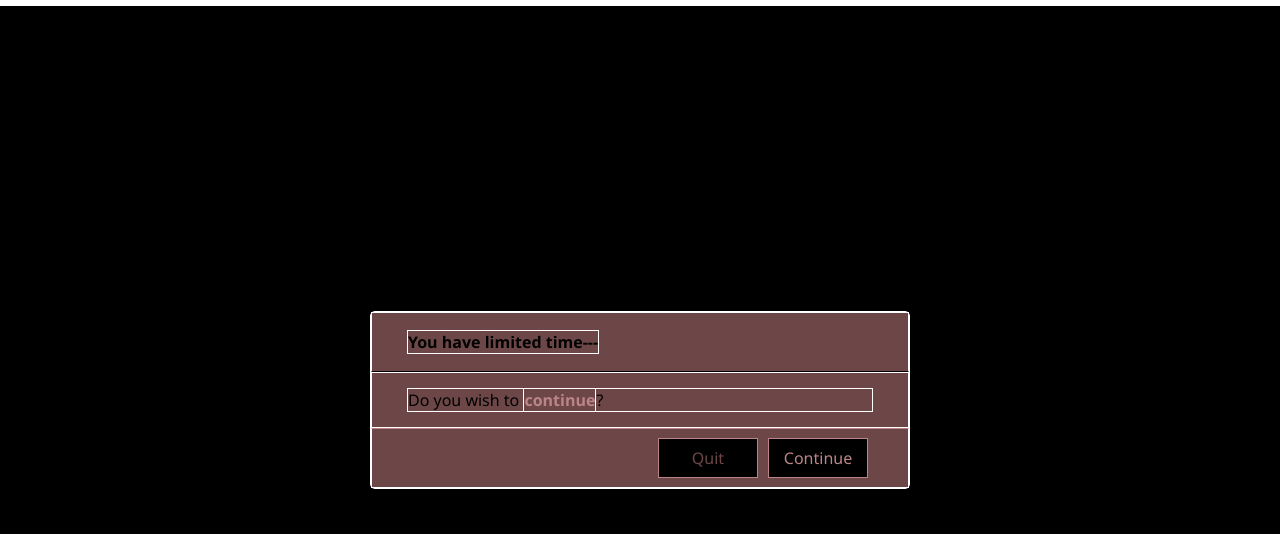
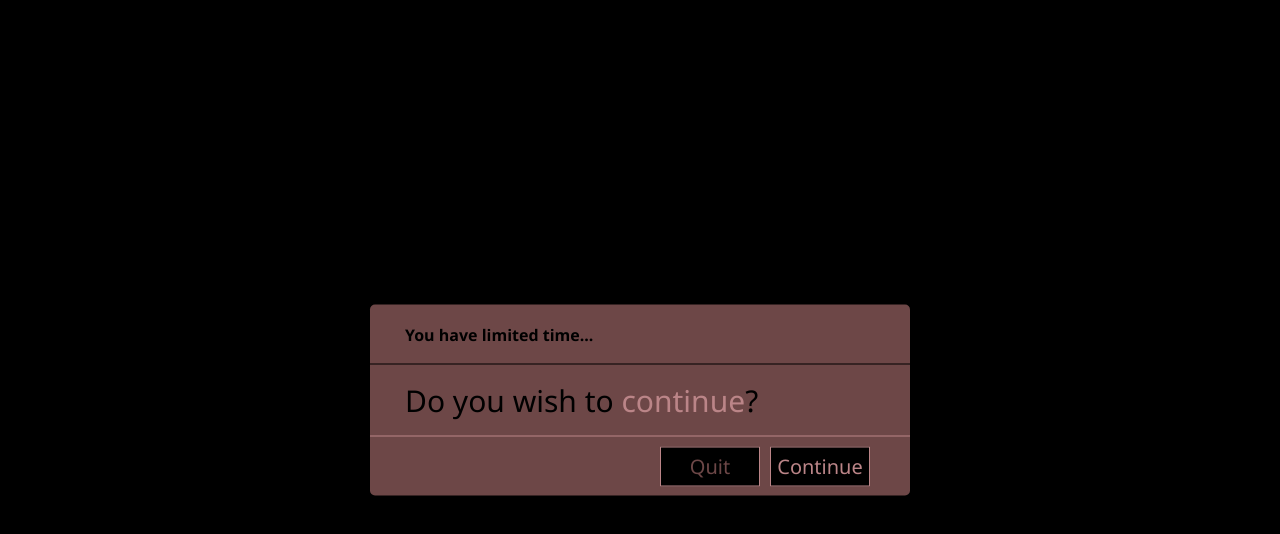
Before and after one commit to bellaborrego38/CSS-Javascript-coding-quiz, a plain HTML site: page index.html in a window 1280 px wide. Both pictures are taken after a click on the button "START". Drawn offline with Linux system fonts and the light colour scheme.

Commit message:
updated styling

```diff
--- a/assets/style.css
+++ b/assets/style.css
@@ -1,7 +1,7 @@
 
 
 * {
-    border: 1px solid white;
+    /* border: 1px solid white; */
      margin: 0;
     padding: 0;
     box-sizing: border-box;
@@ -68,12 +68,12 @@ transition: all 0.3 ease;
 }
 
 .info_box .info_list {
+    font-size:30px ;
     padding: 15px 35px;
 
 }
 
 .info_box .info_list .info span {
-    font-weight: 600;
     color:  #bb8588;
 
 }
@@ -96,7 +96,7 @@ transition: all 0.3 ease;
     border: 1px solid  #bb8588;
     background: black;
     color:  #bb8588;
-    font-size: 16px;
+    font-size: 20px;
     font-weight: 500;
     cursor: pointer;
     transition: 1s ease;
--- a/index.html
+++ b/index.html
@@ -31,7 +31,7 @@
 
             <div class="info_box">
                 <div class="info_title">
-                    <span>You have limited time---</span>
+                    <span>You have limited time...</span>
             </div>
 
             <div class="info_list">
```
